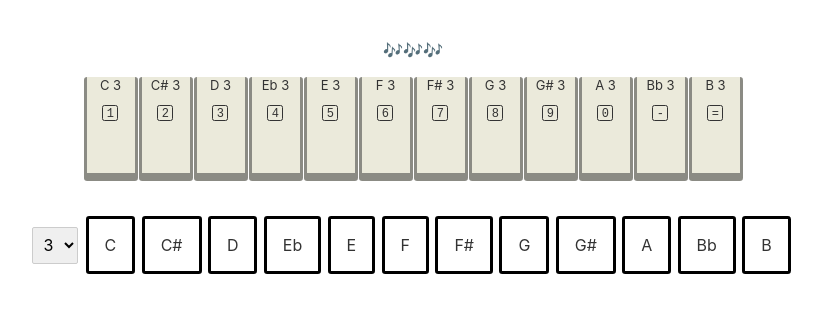
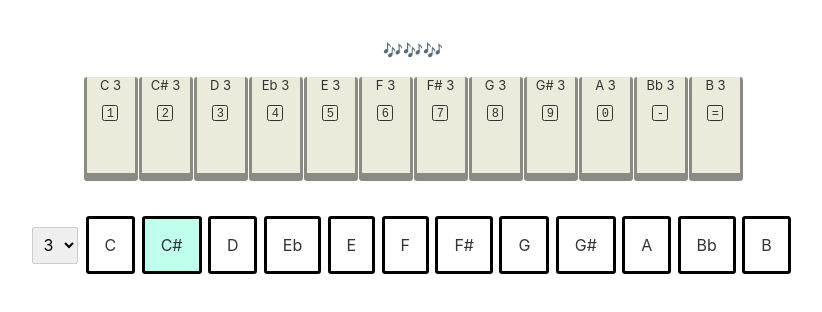
Before and after one commit to colintsteele/tbk, a Svelte app: page / in a window 1280 px wide. Shown: the top 312 px of the page, without its empty margins (227-1049 px from the left). Built offline with nearby package versions, Linux system fonts and the light colour scheme.

Commit message:
Add random note for scale practice

```diff
--- a/src/App.svelte
+++ b/src/App.svelte
@@ -19,6 +19,8 @@
   function setOctave() {
     currentOctave.set(selectedOctave);
   }
+
+  $: randomNote = Math.floor(Math.random() * 12);
 </script>
 
 <svelte:window on:keydown={handleKeydown} on:keyup={handleKeyup} />
@@ -40,8 +42,8 @@
       {/each}
     </select>
 
-    {#each notes as note}
-      <Note {note} />
+    {#each notes as note, i}
+      <Note {note} highlighted={i == randomNote} />
     {/each}
   </div>
 </main>
@@ -58,11 +60,6 @@
   #noteSelector {
     margin-top: 2em;
   }
-  h4 {
-    color: #ff3e00;
-    font-size: 2em;
-    font-weight: 100;
-  }
 
   span {
     color: #0077ff;
--- a/src/components/Note.svelte
+++ b/src/components/Note.svelte
@@ -3,6 +3,7 @@
 <script module="module" lang="ts">
   import { assigningNote, currentNote } from "../stores";
 
+  export let highlighted: boolean = false;
   export let note: string;
 
   const onClick = () => {
@@ -17,6 +18,7 @@
 
 <div
   class="noteblock"
+  class:highlighted
   on:click={onClick}
   on:mouseover={onClick}
   on:mouseout={stopAssignment}
@@ -25,6 +27,9 @@
 </div>
 
 <style>
+  .highlighted {
+    background-color: #c0ffee;
+  }
   div {
     display: inline-block;
     padding: 1em;
```
